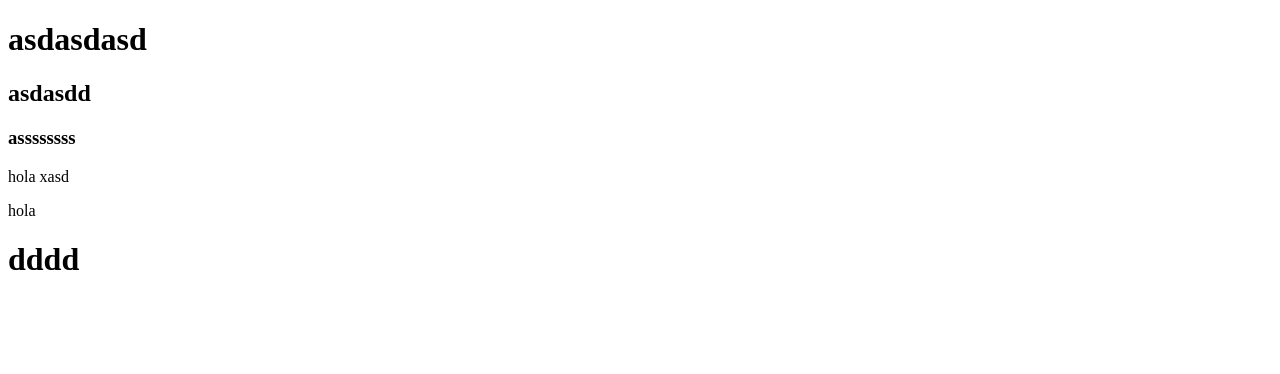
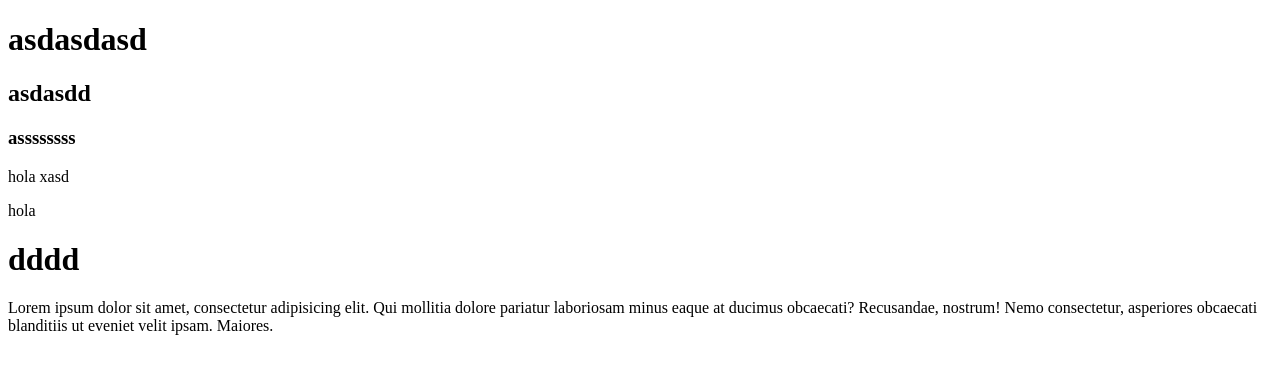
Before and after one commit to chelo1520/otra-vez, a plain HTML site: page index.html in a window 1280 px wide. Drawn offline with Linux system fonts and the light colour scheme.

Commit message:
cambio 3

```diff
--- a/index.html
+++ b/index.html
@@ -13,5 +13,7 @@
   <p>hola xasd</p>
   <p>hola</p>
   <h1>dddd</h1>
+  <p>Lorem ipsum dolor sit amet, consectetur adipisicing elit. Qui mollitia dolore pariatur laboriosam minus eaque at ducimus obcaecati? Recusandae, nostrum! Nemo consectetur, asperiores obcaecati blanditiis ut eveniet velit ipsam. Maiores.</p>
+
 </body>
 </html>
```
